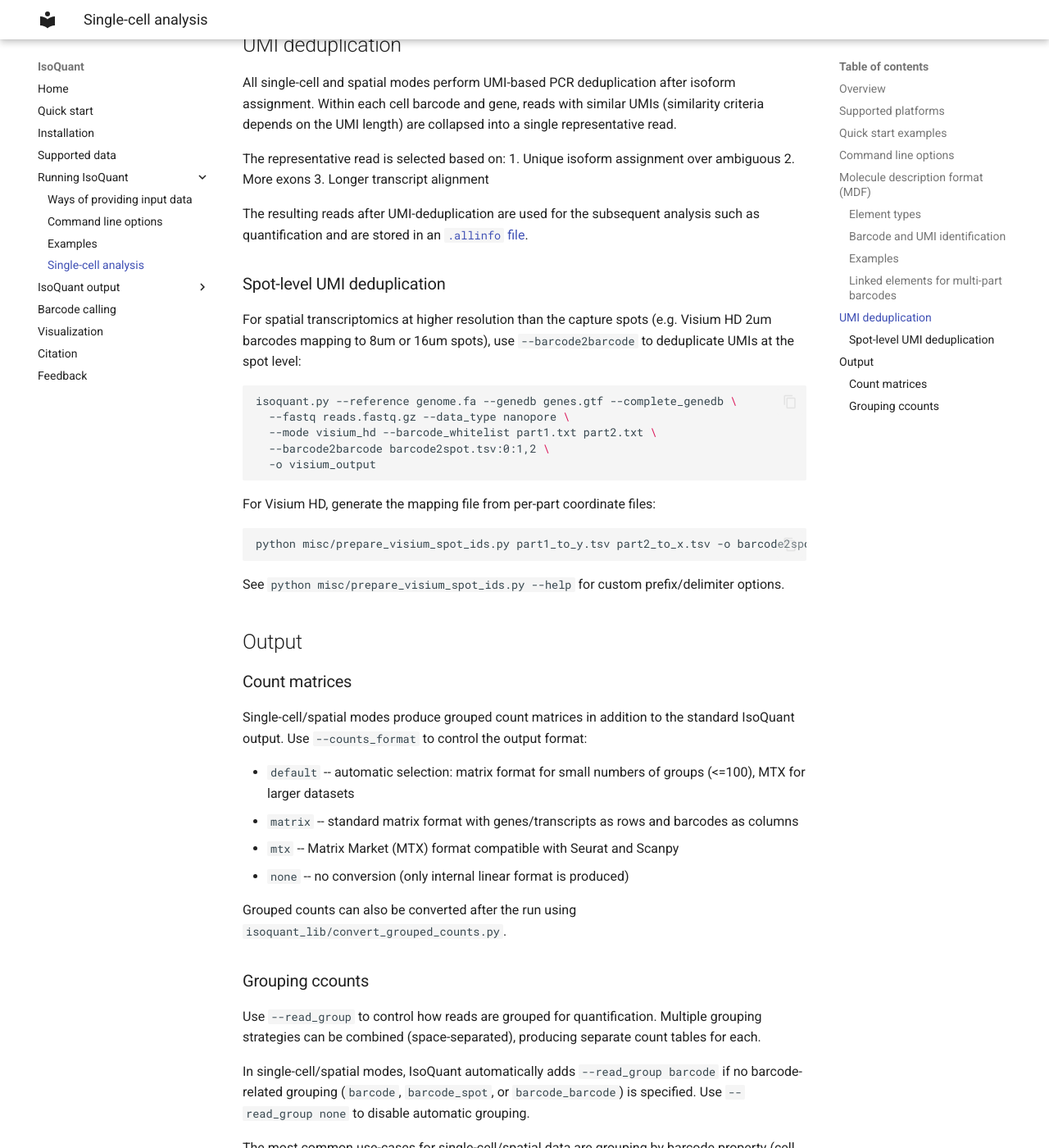
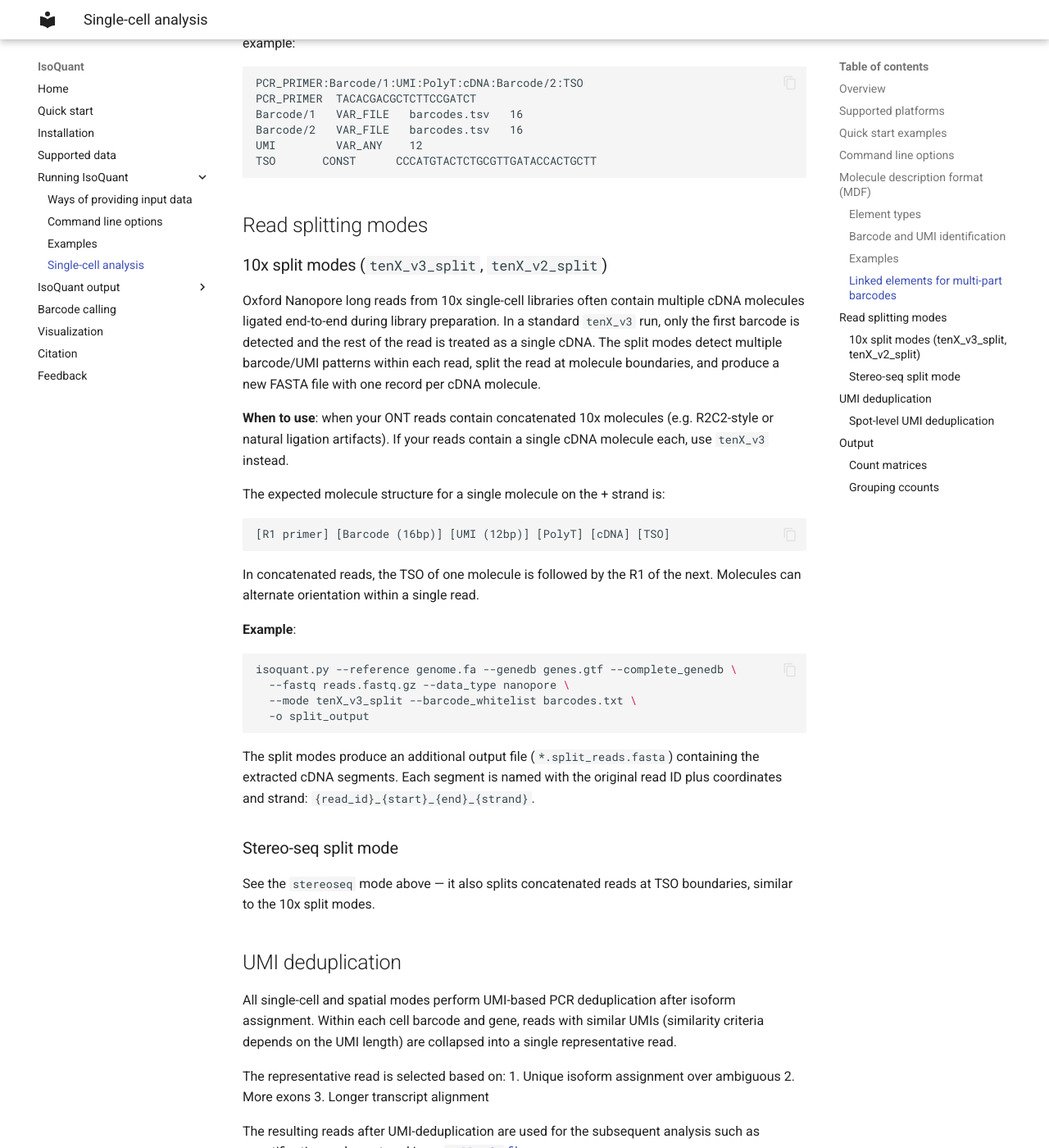
Before and after one commit to ablab/IsoQuant, an MkDocs documentation site: the page built from docs/single_cell.md, in a window 1280 px wide and 1400 px high, scrolled down 6363 px. Shown: the whole window at 82% size. Built offline with MkDocs 1.6.1 and Material for MkDocs 9.7.7, drawn with Linux system fonts in a browser that asks for light colours; some of the changed text lies outside the part shown.

Commit message:
update docs with 10x split

````diff
--- a/docs/single_cell.md
+++ b/docs/single_cell.md
@@ -27,6 +27,8 @@
 | Mode | Platform | Barcode whitelist files | UMI length | Notes                                                                                |
 |------|----------|--------------------|------------|--------------------------------------------------------------------------------------|
 | `tenX_v3` | 10x Genomics 3' v3 | 1 | 12 | Single 16bp barcode                                                                  |
+| `tenX_v3_split` | 10x Genomics 3' v3 | 1 | 12 | Concatenated reads: splits into individual cDNA molecules                             |
+| `tenX_v2_split` | 10x Genomics 3' v2 | 1 | 10 | Concatenated reads: splits into individual cDNA molecules (v2 chemistry)              |
 | `visium_5prime` | 10x Genomics Visium 5' | 1 | 12 | Same detector as tenX_v3                                                             |
 | `visium_hd` | 10x Genomics Visium HD | 2 | 9 | Two barcodes (15/16bp + 14/15bp)                                                     |
 | `curio` | Curio Bioscience | 1  | 9 | Double barcode (8bp + 6bp) with linker                                               |
@@ -76,6 +78,8 @@
 
 * `bulk` -- standard bulk RNA-seq mode (default)
 * `tenX_v3` -- 10x Genomics single-cell 3' gene expression
+* `tenX_v3_split` -- 10x Genomics 3' v3 with read splitting for concatenated reads (see [below](#read-splitting-modes))
+* `tenX_v2_split` -- 10x Genomics 3' v2 with read splitting for concatenated reads
 * `curio` -- Curio Bioscience single-cell
 * `visium_hd` -- 10x Genomics Visium HD spatial transcriptomics
 * `visium_5prime` -- 10x Genomics Visium 5' spatial transcriptomics
@@ -101,7 +105,7 @@
 
 The number of whitelist files depends on the mode:
 
-* 1 file: `tenX_v3`, `visium_5prime`, `stereoseq`, `stereoseq_nosplit`, `curio` (combined 14bp barcodes)
+* 1 file: `tenX_v3`, `tenX_v3_split`, `tenX_v2_split`, `visium_5prime`, `stereoseq`, `stereoseq_nosplit`, `curio` (combined 14bp barcodes)
 * 2 files: `visium_hd` (part 1 and part 2 barcode lists)
 * Not needed: `custom_sc` (barcode lists are specified inside the MDF file)
 
@@ -251,6 +255,46 @@
 TSO       CONST      CCCATGTACTCTGCGTTGATACCACTGCTT
 ```
 
+## Read splitting modes
+
+### 10x split modes (`tenX_v3_split`, `tenX_v2_split`)
+
+Oxford Nanopore long reads from 10x single-cell libraries often contain multiple cDNA molecules
+ligated end-to-end during library preparation. In a standard `tenX_v3` run, only the first
+barcode is detected and the rest of the read is treated as a single cDNA.
+The split modes detect multiple barcode/UMI patterns within each read,
+split the read at molecule boundaries, and produce a new FASTA file
+with one record per cDNA molecule.
+
+**When to use**: when your ONT reads contain concatenated 10x molecules
+(e.g. R2C2-style or natural ligation artifacts). If your reads contain
+a single cDNA molecule each, use `tenX_v3` instead.
+
+The expected molecule structure for a single molecule on the + strand is:
+```
+[R1 primer] [Barcode (16bp)] [UMI (12bp)] [PolyT] [cDNA] [TSO]
+```
+
+In concatenated reads, the TSO of one molecule is followed by the R1 of the next.
+Molecules can alternate orientation within a single read.
+
+**Example**:
+```bash
+isoquant.py --reference genome.fa --genedb genes.gtf --complete_genedb \
+  --fastq reads.fastq.gz --data_type nanopore \
+  --mode tenX_v3_split --barcode_whitelist barcodes.txt \
+  -o split_output
+```
+
+The split modes produce an additional output file (`*.split_reads.fasta`)
+containing the extracted cDNA segments. Each segment is named with
+the original read ID plus coordinates and strand: `{read_id}_{start}_{end}_{strand}`.
+
+### Stereo-seq split mode
+
+See the `stereoseq` mode above — it also splits concatenated reads at TSO boundaries,
+similar to the 10x split modes.
+
 ## UMI deduplication
 
 All single-cell and spatial modes perform UMI-based PCR deduplication after isoform assignment.
````
Also changed, not shown: docs/barcode_calling.md (+26 -2 lines), docs/cmd.md (+2 -0 lines).
